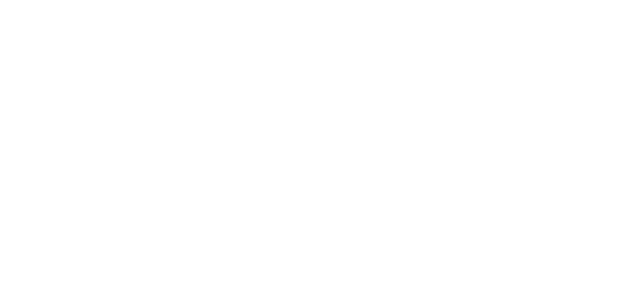
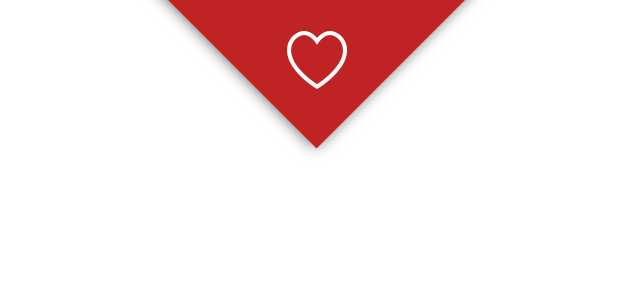
Before and after one commit to felipefanucchi/pulso-test, a plain HTML site: page index.html in a window 1280 px wide. Shown: the whole page, without its empty margins (0-640 px from the left). Drawn offline with nearby package versions, Linux system fonts and the light colour scheme.

Commit message:
Defining variables, logo done.

```diff
--- a/assets/scss/_critical.scss
+++ b/assets/scss/_critical.scss
@@ -1,6 +1,7 @@
 /* Here goes all who prints, but not the modules, all inside the helpers */
+@import '_helpers/types';
 @import '_helpers/helpers';
-@import '_helpers/types';
+@import '_helpers/base';
 /*
 If it's necessary, import important stylesheet after all.
 */
--- /dev/null
+++ b/assets/scss/_helpers/_base.scss
@@ -0,0 +1,10 @@
+@import '../common';
+
+html,
+body{
+    font-size: 62.5%
+}
+
+.container{
+    width: $container;
+}
--- a/assets/scss/_helpers/_variables.scss
+++ b/assets/scss/_helpers/_variables.scss
@@ -1 +1,90 @@
 /*Here goes all the variables*/
+
+/**
+ * Variables
+ */
+
+/**
+ * Container & grid
+ */
+$container: 970px;
+// Media Queries
+$screen-xs: 767px;
+$screen-sm: 768px;
+$screen-md: 992px;
+$screen-lg: 1200px;
+// Gutter
+$gutter: 15px;
+// Paths
+// $assets-path: '../' !default;
+// $font-path: $assets-path+'fonts/' !default;
+// $img-path: $assets-path+'images/' !default;
+// Transitions
+$default-animation-duration: .3s;
+$fade-size:1em;
+
+/**
+ * Colors
+ */
+
+// Base
+$clear: #ffffff;
+$dark: #000000;
+// Shadows
+$grey: #404040;
+// Brand colors
+$color-primary: #bf2323; //RGB(191, 35, 35)
+$color-primary-light: #ef2c2c; //RGB(239, 44, 44)
+$color-secondary: #ffb820; //RGB(255, 186, 35)
+/**
+ * Types
+ */
+
+$text-color: $grey;
+// Cache query string for font face
+$font-cache: fd5a9b;
+// Families
+$font-family-primary: 'Roboto',
+sans-serif;
+$font-family-secondary: 'PT Sans',
+sans-serif;
+$font-family-sans-serif: $font-family-primary;
+$font-family-headings: $font-family-primary;
+$font-family-base: $font-family-secondary;
+$font-family-content: $font-family-secondary;
+// Weights
+$font-weight-thin: 100;
+$font-weight-light: 300;
+$font-weight-regular: 400;
+$font-weight-medium: 500;
+$font-weight-bold: 700;
+$font-weight-black: 900;
+// Sizes
+// Base and content font sizes
+$font-size-xs: 1rem;
+$font-size-sm: 1.2rem;
+$font-size-base: 1.4rem;
+$font-size-md: 1.6rem;
+$font-size-lg: 2.0rem;
+$font-size-xlg: 2.2rem;
+$font-size-xxlg: 5rem;
+// Headings font sizes
+$font-size-h1: 4.2rem;
+$font-size-h2: 3.0rem;
+$font-size-h3: 2.4rem;
+$font-size-h4: $font-size-xlg;
+$font-size-h5: $font-size-md;
+$font-size-h6: $font-size-sm;
+// Line heights
+$line-heights: ('xs', 'sm', 'md', 'lg');
+$line-height-xs: 1.1;
+$line-height-sm: 1.2;
+$line-height-md: 1.5;
+$line-height-lg: 1.6;
+$line-height-base: $line-height-md;
+$line-height-computed: $line-height-md;
+// Letter spacings
+$letter-spacings: ('condensed', 'xs', 'lg');
+$letter-spacing-condensed: -.025em;
+$letter-spacing-xs: .05em;
+$letter-spacing-lg: .15em;
--- a/assets/scss/_modules.scss
+++ b/assets/scss/_modules.scss
@@ -1,3 +1,4 @@
 /* Goes all the modules of the project */
 @import '_modules/header';
 @import '_modules/footer';
+@import '_modules/logo';
--- a/assets/scss/_modules/_footer.scss
+++ b/assets/scss/_modules/_footer.scss
@@ -0,0 +1 @@
+@import '../common';
--- a/assets/scss/_modules/_header.scss
+++ b/assets/scss/_modules/_header.scss
@@ -0,0 +1 @@
+@import '../common';
--- /dev/null
+++ b/assets/scss/_modules/_logo.scss
@@ -0,0 +1,43 @@
+@import '../common';
+
+.logo{
+    $this: &;
+
+    &__figure{
+        padding: 3rem 0 20.234rem 0;
+        position: relative;
+
+        &:before {
+            content: '';
+            width: 100%;
+            height: 293px;
+            position: absolute;
+                left: 0;
+                top: 0;
+                bottom: 0;
+                right:0;
+            background: $color-primary;
+            transform: translateY(-70%) rotate(45deg);
+            z-index: -1;
+            box-shadow: -2px 0 15px rgba($dark, .64)
+        }
+    }
+
+    &__image{
+        margin: 0 auto;
+    }
+
+    @media screen and (max-width: $screen-xs) {
+
+    }
+
+    @media screen and (min-width: $screen-sm) {
+
+    }
+    @media screen and (min-width: $screen-md) {
+
+    }
+    @media screen and (min-width: $screen-lg) {
+
+    }
+}
--- a/assets/scss/style.scss
+++ b/assets/scss/style.scss
@@ -1,4 +1,4 @@
+@import "modules";
 @import "critical";
-@import "modules";
 /* Non critical */
 @import '_helpers/print';
--- a/index.html
+++ b/index.html
@@ -10,6 +10,19 @@
     <title>Lorem Ipsum</title>
 </head>
 <body>
+    <div class="container">
+        <header class="header"><!-- Sticky Header -->
+            <div class="row">
+                <div class="col-xs-4">
+                    <div class="logo">
+                        <figure class="logo__figure">
+                            <img class="logo__image img-responsive" src="assets/images/logo.png" title="Logotipo" alt="Logotipo">
+                        </figure>
+                    </div>
+                </div>
+            </div>
+        </header>
+    </div>
     <script src="assets/js/app.js"></script>
 </body>
 </html>
```
Also changed, not shown: assets/css/style.css, assets/scss/_helpers/_helpers.scss (line endings or trailing spaces), 1 other file.
